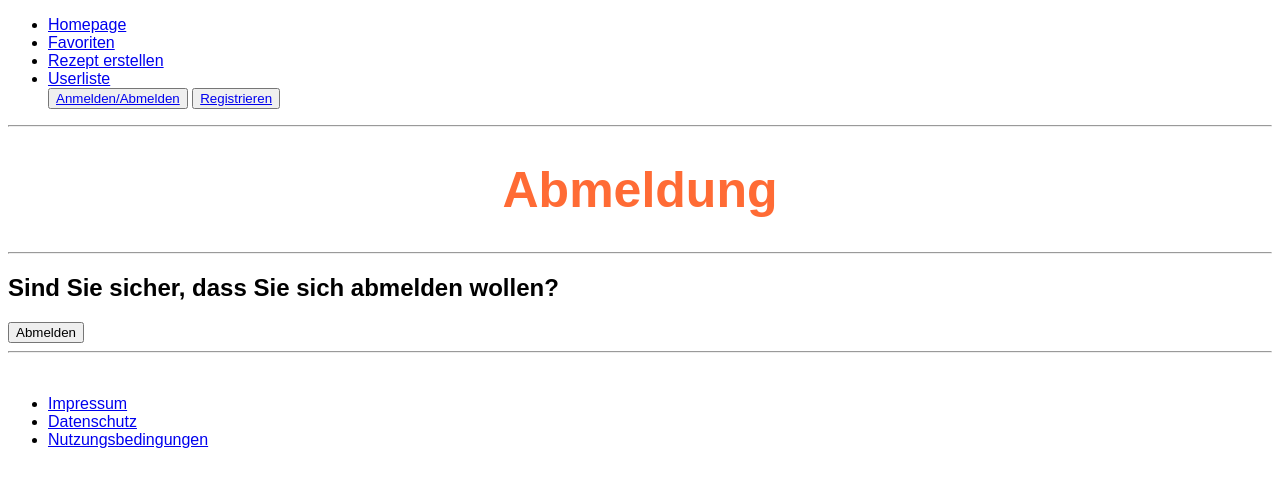
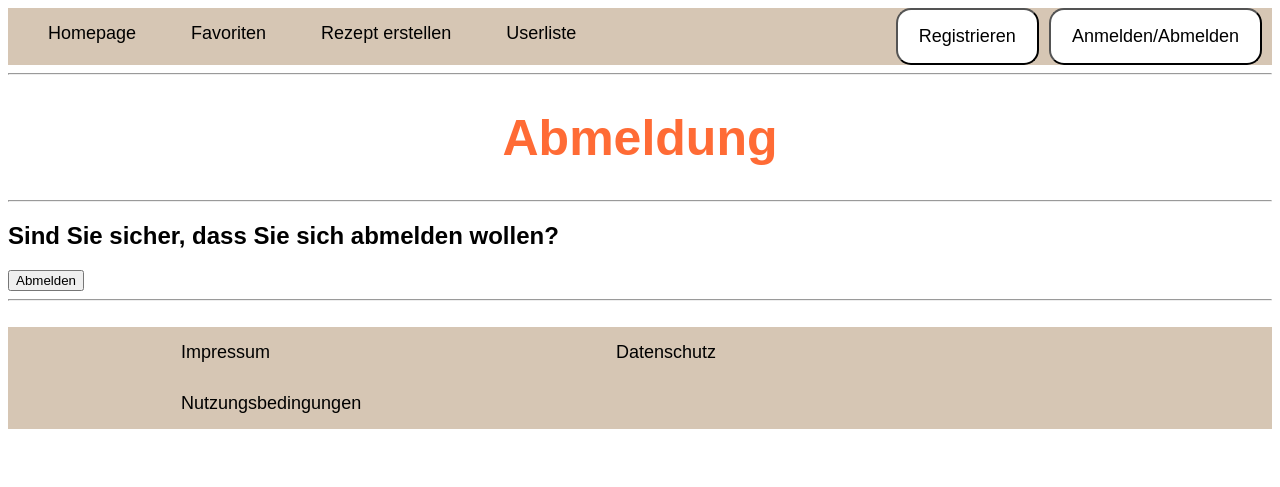
Before and after one commit to cln34/RezeptWebsite, a PHP site: page /abmeldung.php in a window 1280 px wide. Shown: the top 487 px of the page. Run offline with PHP 8.4, Linux system fonts and the light colour scheme.

Commit message:
import css

```diff
--- a/css/main.css
+++ b/css/main.css
@@ -1 +1,3 @@
-@import "index.css"
+@import "index.css";
+@import "header.css";
+@import "footer.css";
```
